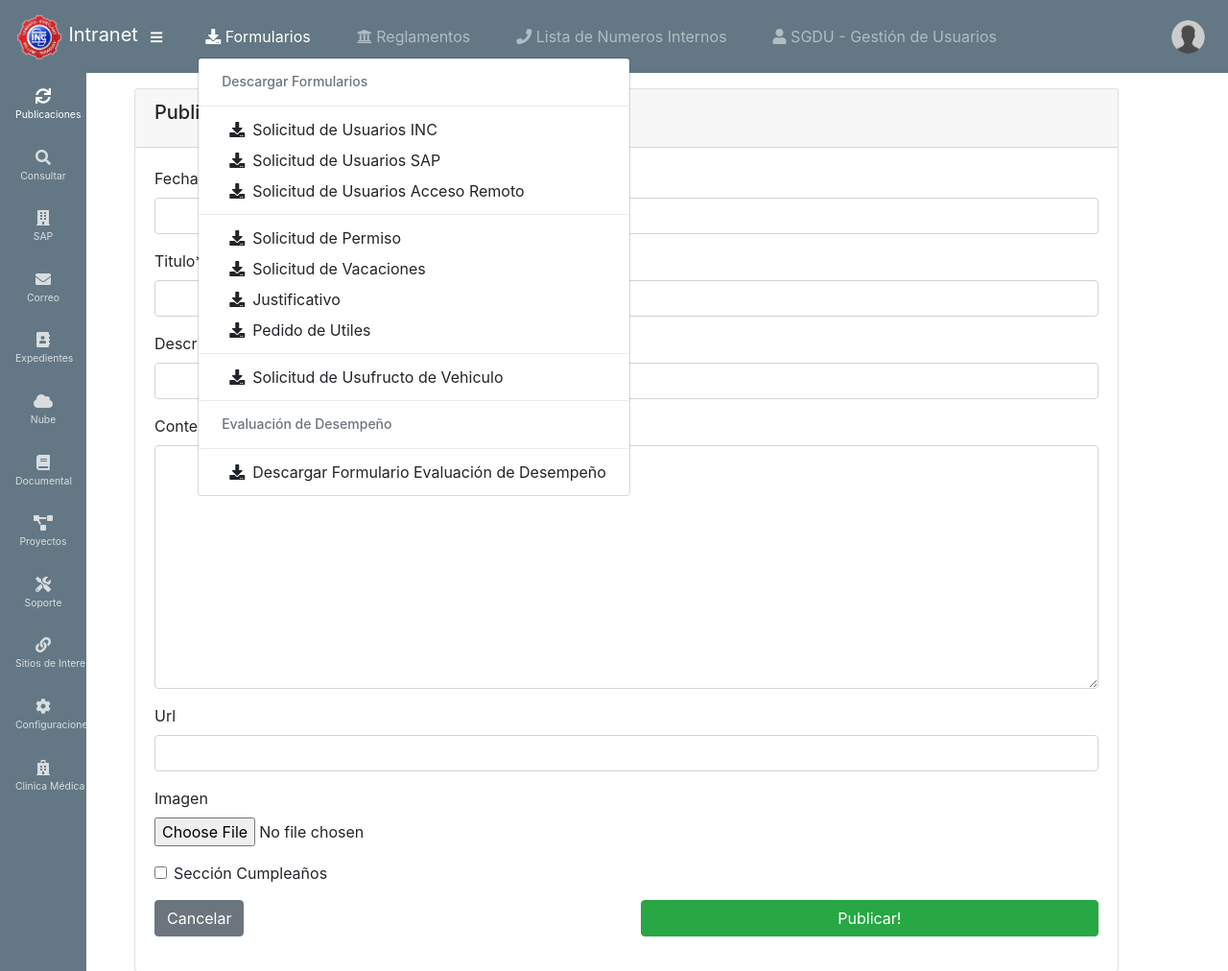
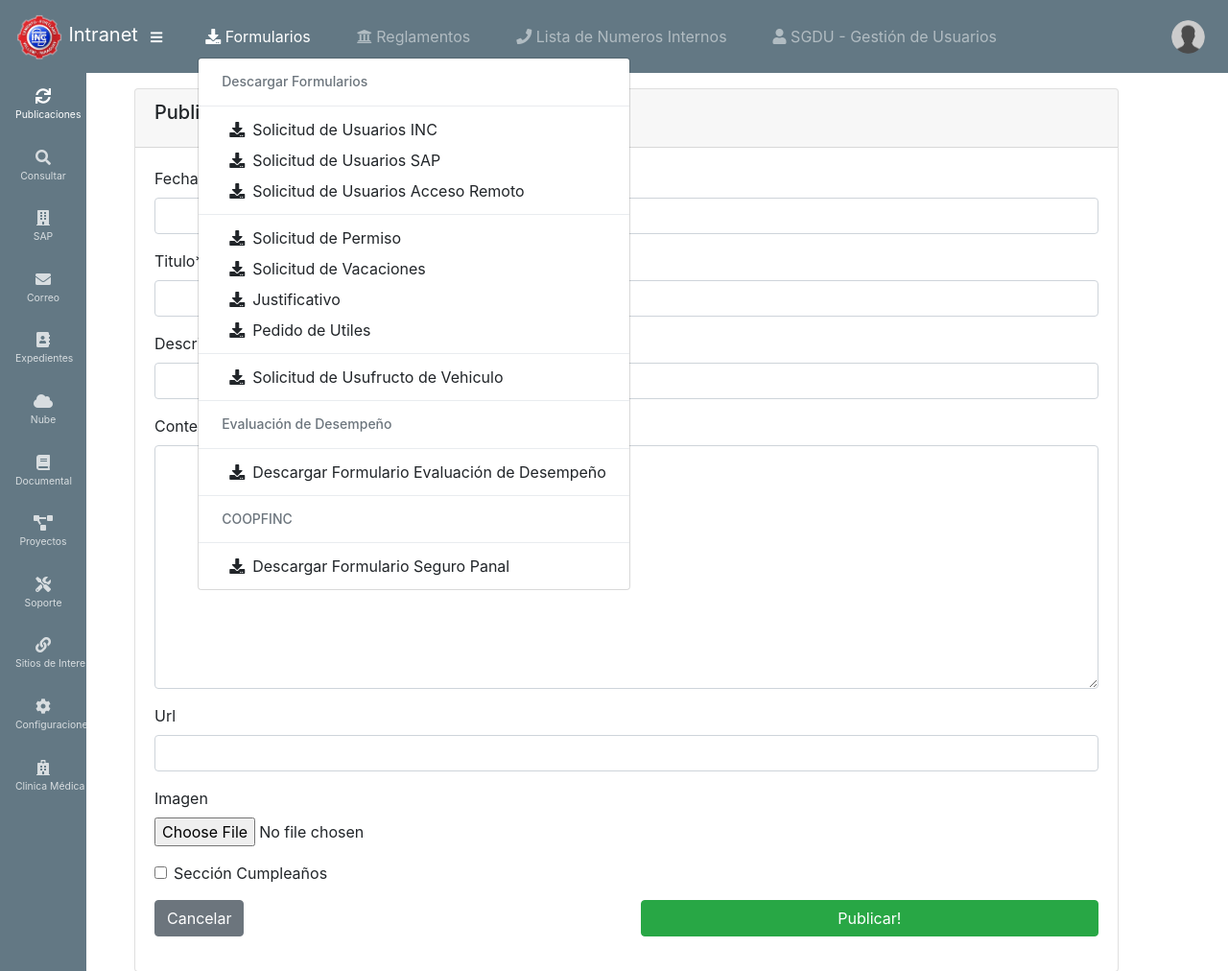
Before and after one commit to arnaldocorreaxO/intranet, a Django app: page /publicacion/nuevo in a window 1280 px wide, after a click on "Formularios". Shown: the top 1012 px of the page at 96% size. Run offline with Django 3.2, Linux system fonts and the light colour scheme; the visitor is signed in with stand-in values (Sample User, id 1); data that the repository does not hold is empty; parts of the project's set-up code (start-up, migrations or seed data) failed here and were passed over; some libraries are stand-ins or nearby versions.

Commit message:
Change Intranet

```diff
--- a/proIntranet/config/identificaciones.py
+++ b/proIntranet/config/identificaciones.py
@@ -36,7 +36,7 @@ def getIdentificaciones(**Kwargs):
 		#print(sqlquery)
 		cur.execute(sqlquery)
 
-		# Obtener los resultados como objetos Python
+		# Obtener los resultados como dict objetos Python
 		allresults = cur.fetchall()
 		#print(dictionary)
 		results = []
--- a/proIntranet/config/utils.py
+++ b/proIntranet/config/utils.py
@@ -66,6 +66,7 @@ def pMesActual():
   ahora = datetime.now()
   mes = ahora.month
   return mes
+
 def choiceTipoEmpleado():
     CHOICE = [
         ('PER','PERMANENTE'),
--- a/proIntranet/templates/base.html
+++ b/proIntranet/templates/base.html
@@ -108,6 +108,10 @@
             <h6 class="dropdown-header">Evaluación de Desempeño</h6>
             <div class="dropdown-divider"></div>
             <a class="dropdown-item" href="{% static 'download/Formularios/formulario_ed2021.xlsx' %}" download><i class="fa fa-download px-2" aria-hidden="true"></i>Descargar Formulario Evaluación de Desempeño</a>
+            <div class="dropdown-divider"></div>
+            <h6 class="dropdown-header">COOPFINC</h6>
+            <div class="dropdown-divider"></div>
+            <a class="dropdown-item" href="{% static 'download/Formularios/solicitud_seguro_panal_coopfinc.pdf' %}" download><i class="fa fa-download px-2" aria-hidden="true"></i>Descargar Formulario Seguro Panal</a>
           </div>
         </li>
         <!-- <li class="nav-item dropdown no-arrow mx-1">
```
